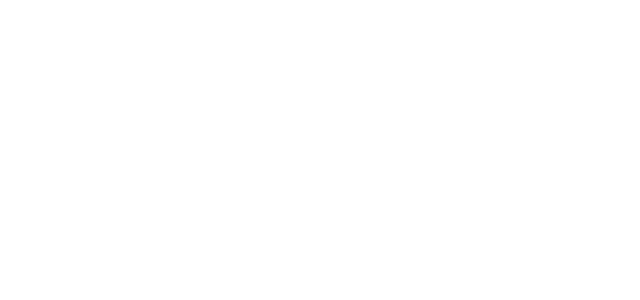
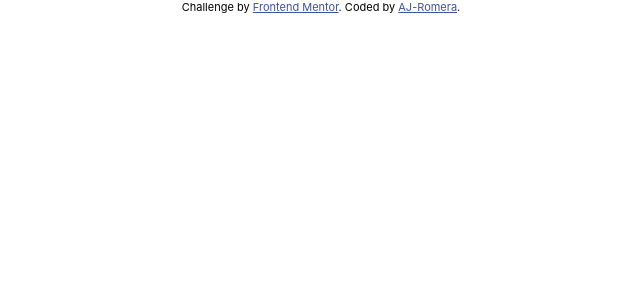
Before and after one commit to AJ-Romera/dynamic-job-listings-fm, a React (Create React App) app: page / in a window 1280 px wide. Shown: the top 300 px of the page, without its empty margins (319-959 px from the left). Built offline with nearby package versions, Linux system fonts and the light colour scheme.

Commit message:
CHNG: Make & Render Attribution Component

```diff
--- a/src/App.js
+++ b/src/App.js
@@ -1,7 +1,12 @@
+import Attribution from './components/Attribution';
 import './index.css';
 
 function App() {
-	return <div className='App'></div>;
+	return (
+		<div className='App'>
+			<Attribution />
+		</div>
+	);
 }
 
 export default App;
--- /dev/null
+++ b/src/components/Attribution.js
@@ -0,0 +1,20 @@
+import React from 'react';
+
+function Attribution() {
+	return (
+		<div class='attribution'>
+			Challenge by{' '}
+			<a
+				href='https://www.frontendmentor.io/challenges/job-listings-with-filtering-ivstIPCt'
+				rel='noreferrer'
+				target='_blank'
+			>
+				Frontend Mentor
+			</a>
+			. Coded by{' '}
+			<a href='https://www.linkedin.com/in/aj-romera/'>AJ-Romera</a>.
+		</div>
+	);
+}
+
+export default Attribution;
```
